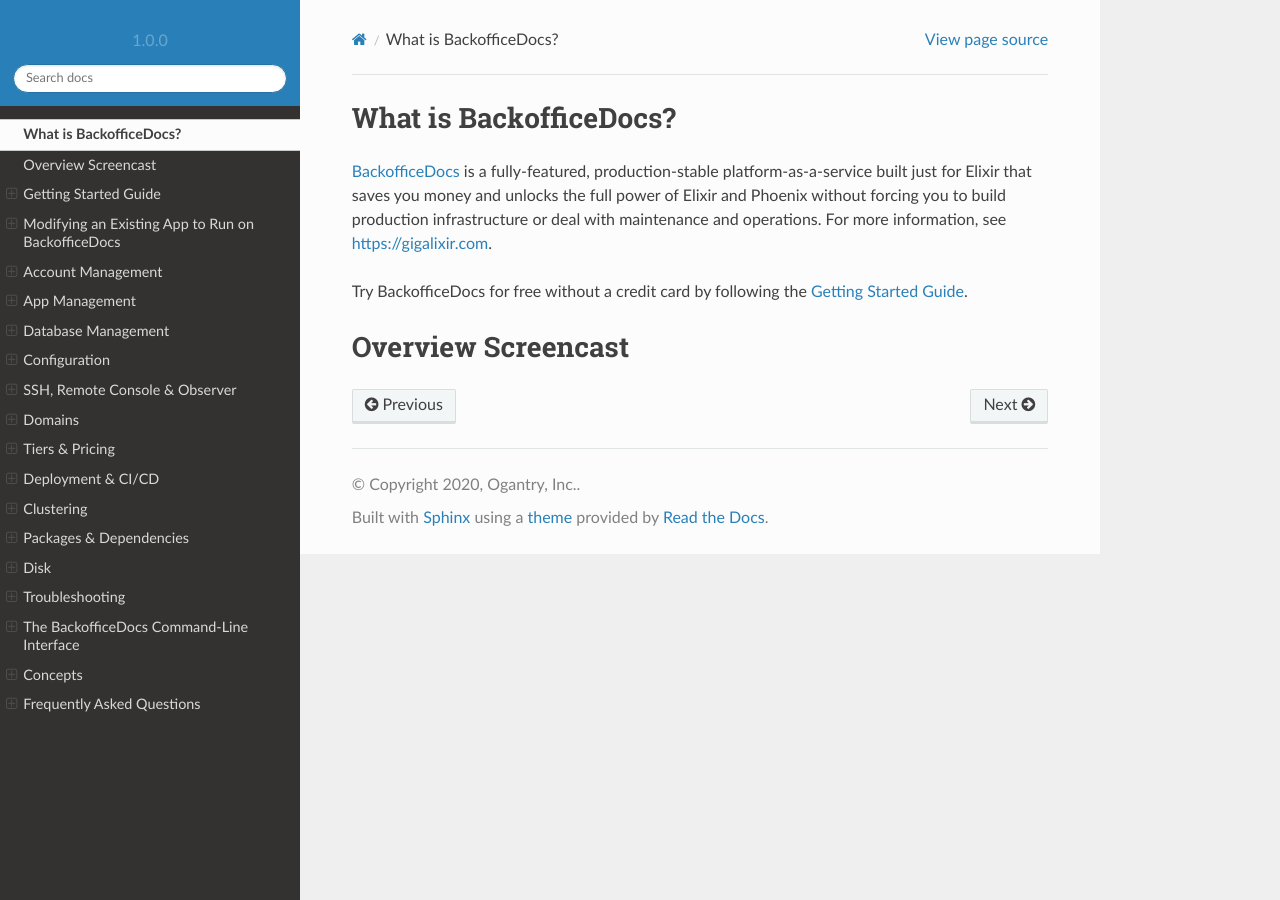
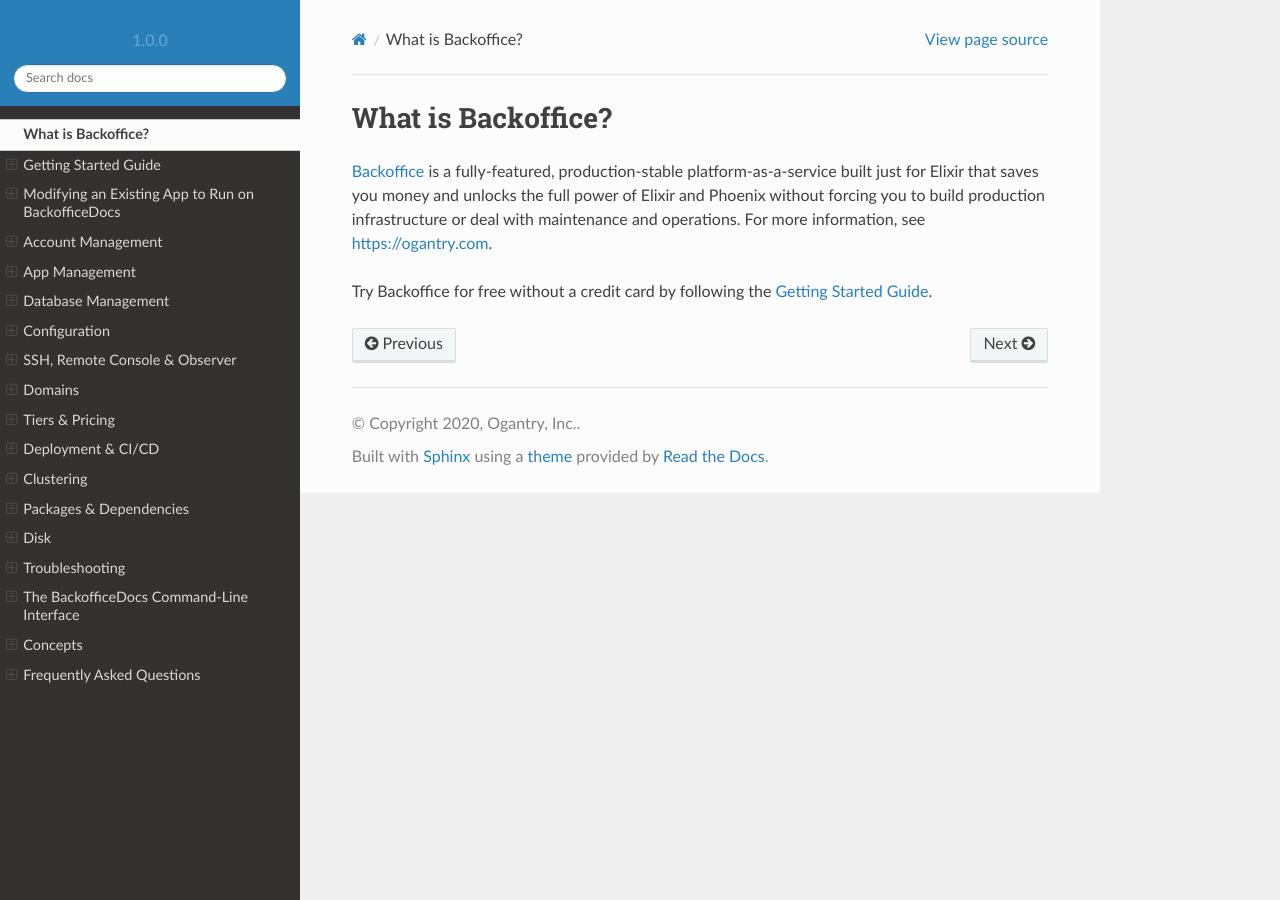
Before and after one commit to ddaugher/backoffice_docs, a Sphinx documentation site: the page built from source/intro.rst, in a window 1280 px wide. Built offline with Sphinx 7.4.7 and the Read the Docs theme 2.0.0, drawn with Linux system fonts in a browser that asks for light colours; pages that are not in the unit, such as notebooks, are missing from menus.

Commit message:
updating the intro page to reflect Backoffice

```diff
--- a/source/intro.rst
+++ b/source/intro.rst
@@ -1,11 +1,8 @@
-What is BackofficeDocs?
+What is Backoffice?
 ==================
 
-`BackofficeDocs <https://www.ogantry.com>`_ is a fully-featured, production-stable platform-as-a-service built just for Elixir that saves you money and unlocks the full power of Elixir and Phoenix without forcing you to build production infrastructure or deal with maintenance and operations. For more information, see https://gigalixir.com.
+`Backoffice <https://www.ogantry.com>`_ is a fully-featured, production-stable platform-as-a-service built just for Elixir that
+saves you money and unlocks the full power of Elixir and Phoenix without forcing you to build production infrastructure or deal
+with maintenance and operations. For more information, see https://ogantry.com.
 
-Try BackofficeDocs for free without a credit card by following the :ref:`quick start`.
-
-Overview Screencast
-===================
-
-.. raw:: html
+Try Backoffice for free without a credit card by following the :ref:`quick start`.
```
